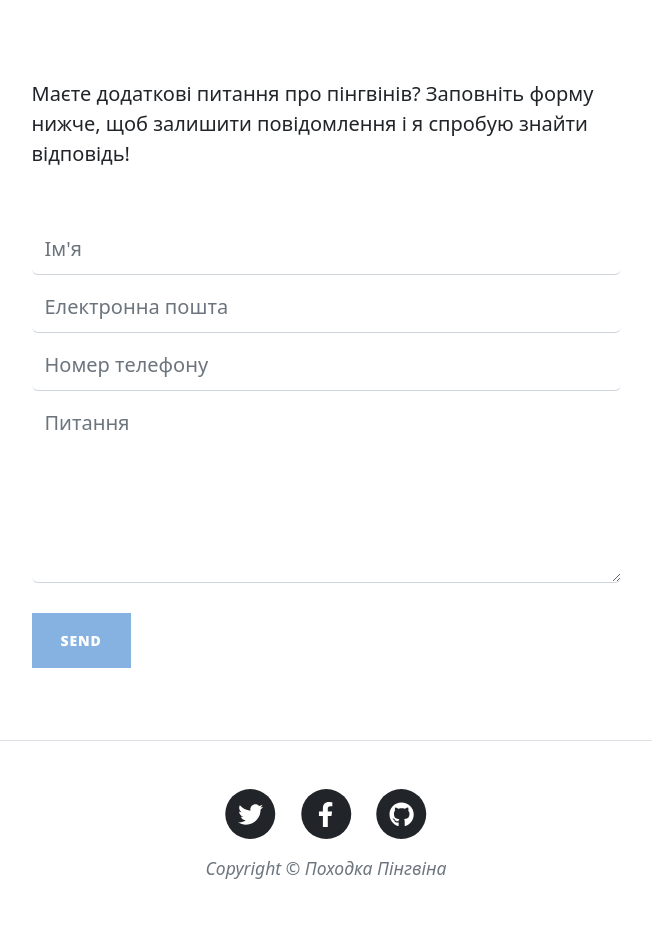
After one commit to sofijasljusar/penguins, a Django app: page //contact in a window 1280 px wide. The commit adds this page. Shown: the part 801-1730 px from the top of the page, without its empty margins (314-966 px from the left). Run offline with Django 5.2, Linux system fonts and the light colour scheme; some libraries are stand-ins or nearby versions.

Commit message:
Add about and contact pages

```diff
--- a/blog/urls.py
+++ b/blog/urls.py
@@ -3,4 +3,6 @@ from django.urls import path
 
 urlpatterns = [
     path('', views.HomeView.as_view(), name="home"),
+    path('/about', views.AboutView.as_view(), name="about"),
+    path('/contact', views.ContactView.as_view(), name="contact"),
 ]
--- a/blog/views.py
+++ b/blog/views.py
@@ -12,3 +12,11 @@ class HomeView(generic.TemplateView):
         context = super().get_context_data(**kwargs)
         context["post_list"] = requests.get('https://api.npoint.io/ce3b8ba44b768e2a827e').json()
         return context
+
+
+class AboutView(generic.TemplateView):
+    template_name = "about.html"
+
+
+class ContactView(generic.TemplateView):
+    template_name = "contact.html"
--- a/templates/base.html
+++ b/templates/base.html
@@ -29,9 +29,9 @@
                 </button>
                 <div class="collapse navbar-collapse" id="navbarResponsive">
                     <ul class="navbar-nav ms-auto py-4 py-lg-0">
-                        <li class="nav-item"><a class="nav-link px-lg-3 py-3 py-lg-4" href="#">Головна</a></li>
-                        <li class="nav-item"><a class="nav-link px-lg-3 py-3 py-lg-4" href="#">Про мене</a></li>
-                        <li class="nav-item"><a class="nav-link px-lg-3 py-3 py-lg-4" href="#">Контакти</a></li>
+                        <li class="nav-item"><a class="nav-link px-lg-3 py-3 py-lg-4" href="{% url 'home' %}">Головна</a></li>
+                        <li class="nav-item"><a class="nav-link px-lg-3 py-3 py-lg-4" href="{% url 'about' %}">Про мене</a></li>
+                        <li class="nav-item"><a class="nav-link px-lg-3 py-3 py-lg-4" href="{% url 'contact' %}">Контакти</a></li>
                     </ul>
                 </div>
             </div>
@@ -48,7 +48,7 @@
                     <div class="col-md-10 col-lg-8 col-xl-7">
                         <ul class="list-inline text-center">
                             <li class="list-inline-item">
-                                <a href="#!">
+                                <a href="#">
                                     <span class="fa-stack fa-lg">
                                         <i class="fas fa-circle fa-stack-2x"></i>
                                         <i class="fab fa-twitter fa-stack-1x fa-inverse"></i>
@@ -56,7 +56,7 @@
                                 </a>
                             </li>
                             <li class="list-inline-item">
-                                <a href="#!">
+                                <a href="#">
                                     <span class="fa-stack fa-lg">
                                         <i class="fas fa-circle fa-stack-2x"></i>
                                         <i class="fab fa-facebook-f fa-stack-1x fa-inverse"></i>
@@ -64,7 +64,7 @@
                                 </a>
                             </li>
                             <li class="list-inline-item">
-                                <a href="#!">
+                                <a href="#">
                                     <span class="fa-stack fa-lg">
                                         <i class="fas fa-circle fa-stack-2x"></i>
                                         <i class="fab fa-github fa-stack-1x fa-inverse"></i>
--- /dev/null
+++ b/templates/contact.html
@@ -0,0 +1,72 @@
+{% extends "base.html" %}
+{% load static %}
+{% block content %}
+<!-- Page Header-->
+<header class="masthead image-header" style="background-image: url('{% static "mysite/images/contact-me-penguin.jpg" %}')">
+    <div class="container position-relative px-4 px-lg-5">
+        <div class="row gx-4 gx-lg-5 justify-content-center">
+            <div class="col-md-10 col-lg-8 col-xl-7">
+                <div class="page-heading">
+                    <h1>Контакти</h1>
+                    <span class="subheading">Маєте питання? У мене є відповіді.</span>
+                </div>
+            </div>
+        </div>
+    </div>
+</header>
+<!-- Main Content-->
+<main class="mb-4">
+    <div class="container px-4 px-lg-5">
+        <div class="row gx-4 gx-lg-5 justify-content-center">
+            <div class="col-md-10 col-lg-8 col-xl-7">
+                <p>Маєте додаткові питання про пінгвінів? Заповніть форму нижче, щоб залишити повідомлення і я спробую знайти відповідь!</p>
+                <div class="my-5">
+                    <form id="contactForm" data-sb-form-api-token="API_TOKEN">
+                        <div class="form-floating">
+                            <input class="form-control" id="name" type="text" placeholder="Введіть ваше ім'я..." data-sb-validations="required" />
+                            <label for="name">Ім'я</label>
+                            <div class="invalid-feedback" data-sb-feedback="name:required">A name is required.</div>
+                        </div>
+                        <div class="form-floating">
+                            <input class="form-control" id="email" type="email" placeholder="Введіть електронну пошту..." data-sb-validations="required,email" />
+                            <label for="email">Електронна пошта</label>
+                            <div class="invalid-feedback" data-sb-feedback="email:required">An email is required.</div>
+                            <div class="invalid-feedback" data-sb-feedback="email:email">Email is not valid.</div>
+                        </div>
+                        <div class="form-floating">
+                            <input class="form-control" id="phone" type="tel" placeholder="Введіть ваш номер телефону..." data-sb-validations="required" />
+                            <label for="phone">Номер телефону</label>
+                            <div class="invalid-feedback" data-sb-feedback="phone:required">A phone number is required.</div>
+                        </div>
+                        <div class="form-floating">
+                            <textarea class="form-control" id="message" placeholder="Введіть ваше питання тут..." style="height: 12rem" data-sb-validations="required"></textarea>
+                            <label for="message">Питання</label>
+                            <div class="invalid-feedback" data-sb-feedback="message:required">Це поле обов'язкове.</div>
+                        </div>
+                        <br />
+                        <!-- Submit success message-->
+                        <!---->
+                        <!-- This is what your users will see when the form-->
+                        <!-- has successfully submitted-->
+                        <div class="d-none" id="submitSuccessMessage">
+                            <div class="text-center mb-3">
+                                <div class="fw-bolder">Form submission successful!</div>
+                                To activate this form, sign up at
+                                <br />
+                                <a href="https://startbootstrap.com/solution/contac t-forms">https://startbootstrap.com/solution/contact-forms</a>
+                            </div>
+                        </div>
+                        <!-- Submit error message-->
+                        <!---->
+                        <!-- This is what your users will see when there is-->
+                        <!-- an error submitting the form-->
+                        <div class="d-none" id="submitErrorMessage"><div class="text-center text-danger mb-3">Error sending message!</div></div>
+                        <!-- Submit Button-->
+                        <button class="btn btn-primary text-uppercase disabled" id="submitButton" type="submit">Send</button>
+                    </form>
+                </div>
+            </div>
+        </div>
+    </div>
+</main>
+{% endblock %}
--- a/templates/index.html
+++ b/templates/index.html
@@ -33,7 +33,7 @@
                 </a>
                 <p class="post-meta">
                     Автор:
-                    <a href="#">Пінгвінний експерт</a>,
+                    <a href="{% url 'about' %}">Пінгвінний експерт</a>,
                     {{ post.created_at }}
                 </p>
             </div>
@@ -41,7 +41,7 @@
             <hr class="my-4" />
             {% endfor %}
             <!-- Pager-->
-            <div class="d-flex justify-content-end mb-4"><a class="btn btn-primary text-uppercase" href="#!">Попередні статті →</a></div>
+            <div class="d-flex justify-content-end mb-4"><a class="btn btn-primary text-uppercase" href="#">Попередні статті →</a></div>
         </div>
     </div>
 </div>
```
Also changed, not shown: static/penguins/css/styles.css (+15 -24 lines), templates/about.html (added, +34 -0 lines).
